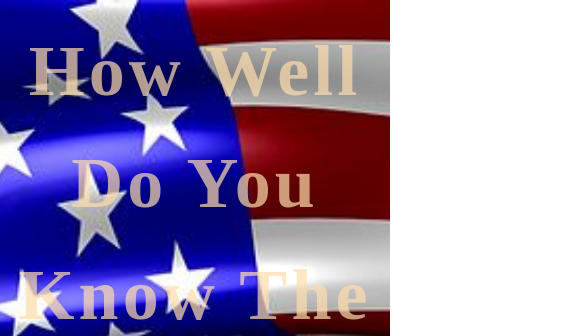
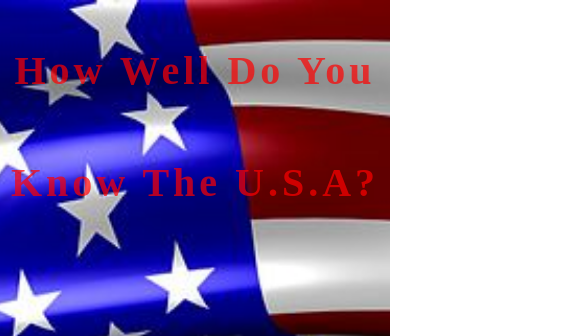
Before and after one commit to scottdiallo/quizApp, a plain HTML site: page index.html in a window 390 px wide. Shown: the top 336 px of the page, 585 px wide, since content can reach past the window. Drawn offline with nearby package versions, Linux system fonts and the light colour scheme.

Commit message:
iphone 5 // similar screen made mobile responsive

```diff
--- a/css/style.css
+++ b/css/style.css
@@ -1,3 +1,11 @@
+html {
+    background: url("../images/us-flag.jpg") no-repeat center center fixed;
+    -webkit-background-size: cover;
+    -moz-background-size: cover;
+    -o-background-size: cover;
+    background-size: cover;
+}
+
 body {
     font-family: BebasNeueRegular;
     opacity: 1;
@@ -19,17 +27,12 @@ header {
     margin-bottom: 100px;
     margin-top: 15px;
     opacity: 0.7;
+    /*    min-height: 100%;
+    */
 }
 
-.background-image {
-    background: url("../images/us-flag.jpg");
-    background-size: cover;
-    background-repeat: no-repeat;
-    background-position: top center;
-    position: absolute;
-    width: 100%;
-    height: 100%;
-    opacity: 10;
+.container {
+    min-height: 100%;
 }
 
 .intro-section,
@@ -37,8 +40,6 @@ header {
 .result-section {
     padding: 2rem;
     border-radius: 10px;
-    min-height: 300px;
-    width: 36rem;
     margin: 0 auto;
     background-size: cover;
     line-height: 2.5rem;
@@ -94,3 +95,26 @@ span {
     font-weight: bold;
     font-size: 1.3em;
 }
+
+
+/*----------------------------------------
+        Mobile responsiveness
+-----------------------------------------*/
+
+@media (max-width: 600px) {
+    /*any screen less than 600px apply below rules*/
+    header {
+        color: red;
+        font-size: 40px;
+    }
+    .container {
+        width: 100%;
+    }
+}
+
+
+/* iphone 5 && 5s screen or similar size*/
+
+@media only screen and (min-device-width: 320px) and (max-device-width: 568px) {
+    /* STYLES GO HERE */
+}
```
